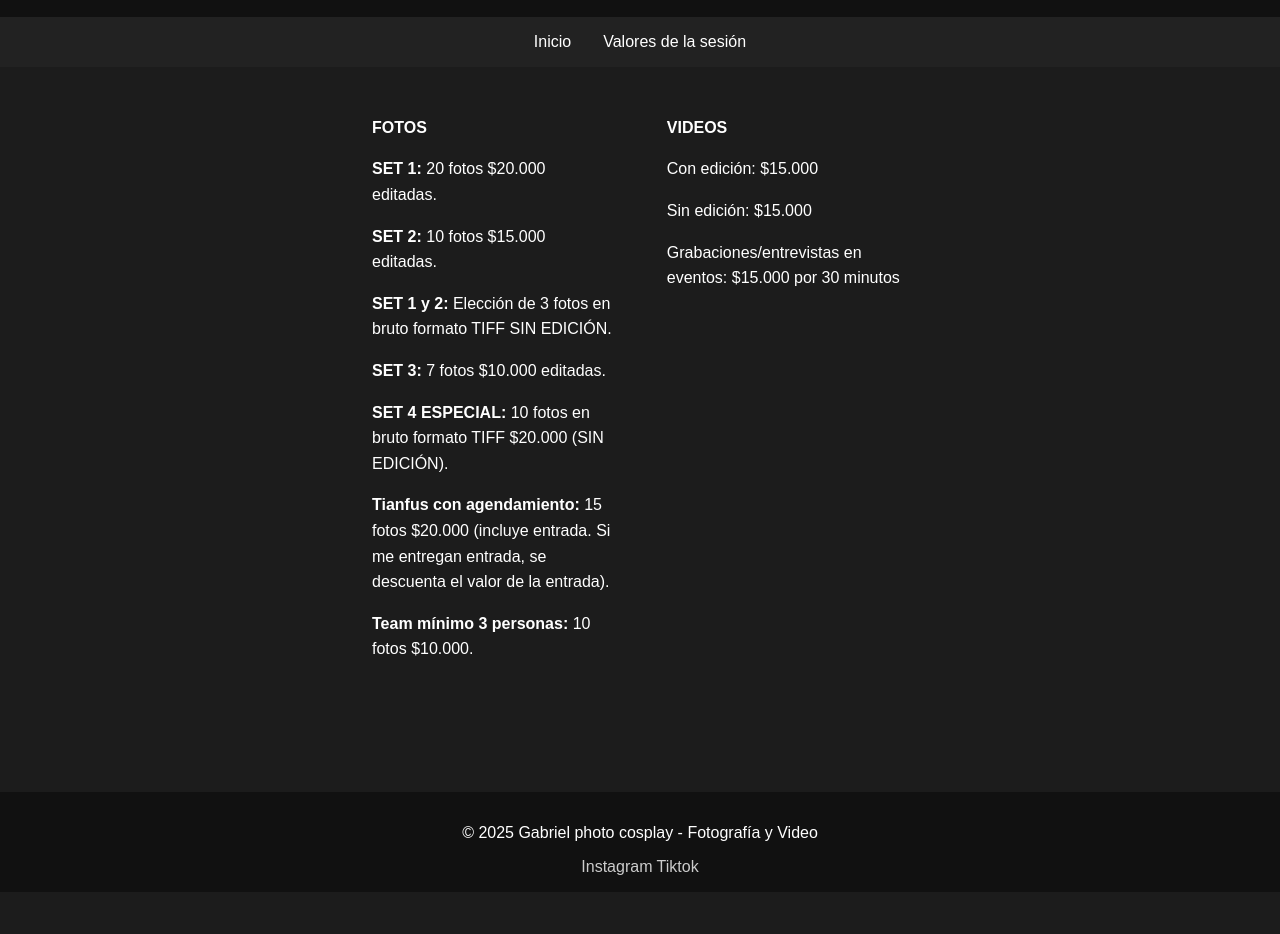
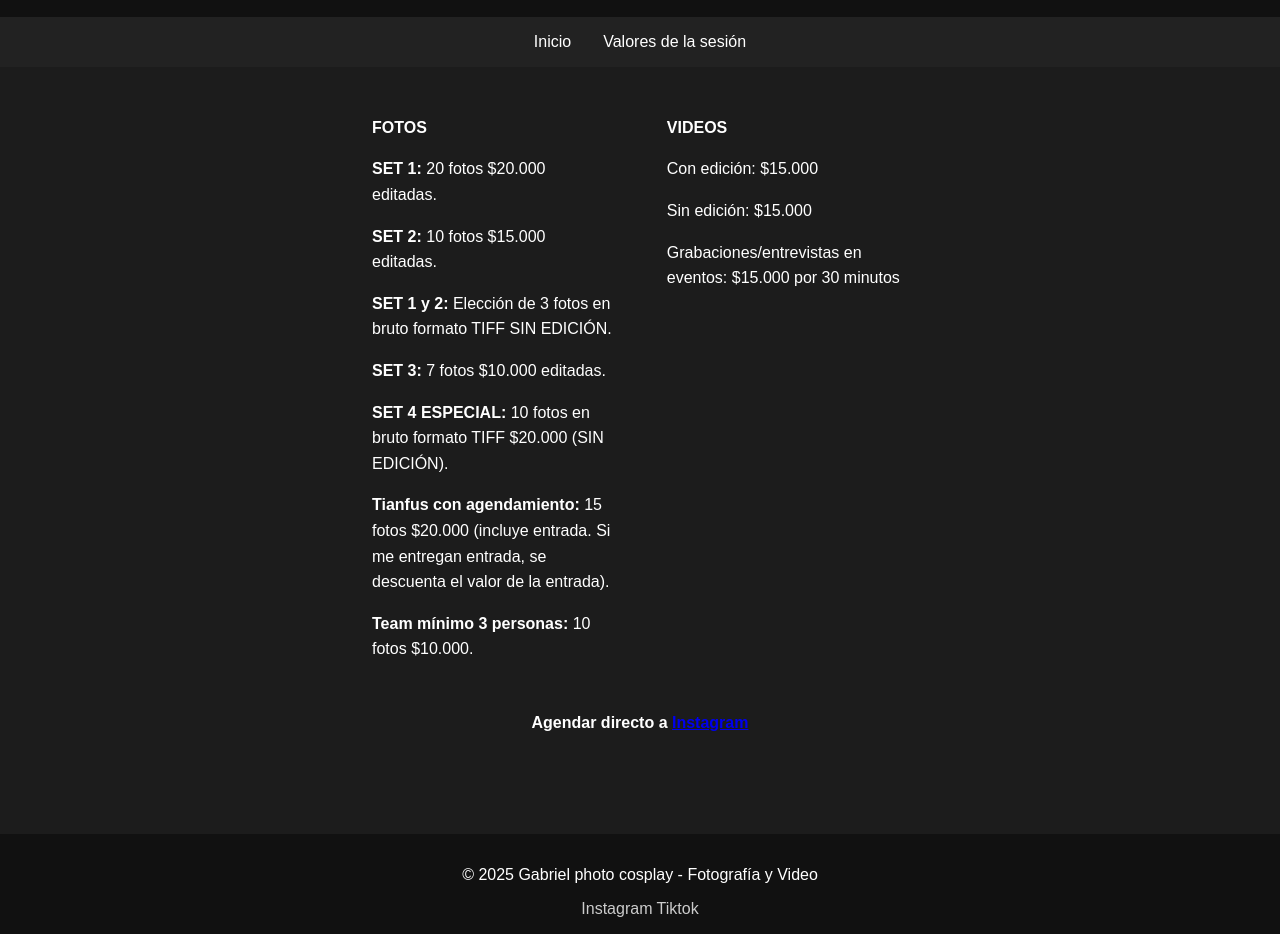
Before and after one commit to GabrielPhCos/portafolio, a plain HTML site: page valores.html in a window 1280 px wide. Shown: the part 95-1029 px from the top of the page. Before the commit the page ends 987 px from the top, so only its background shows below. Drawn offline with Linux system fonts and the light colour scheme.

Commit message:
Update valores.html

```diff
--- a/valores.html
+++ b/valores.html
@@ -46,7 +46,7 @@
 
 
     <div style="text-align: center; margin-top: 2em;">
-      <p><strong></strong></p>
+      <p><strong>Agendar directo a <a href="https://www.instagram.com/gabo.ph.cos/" target="_blank">Instagram</a> </strong></p>
     </div>
   </section>
 
```
